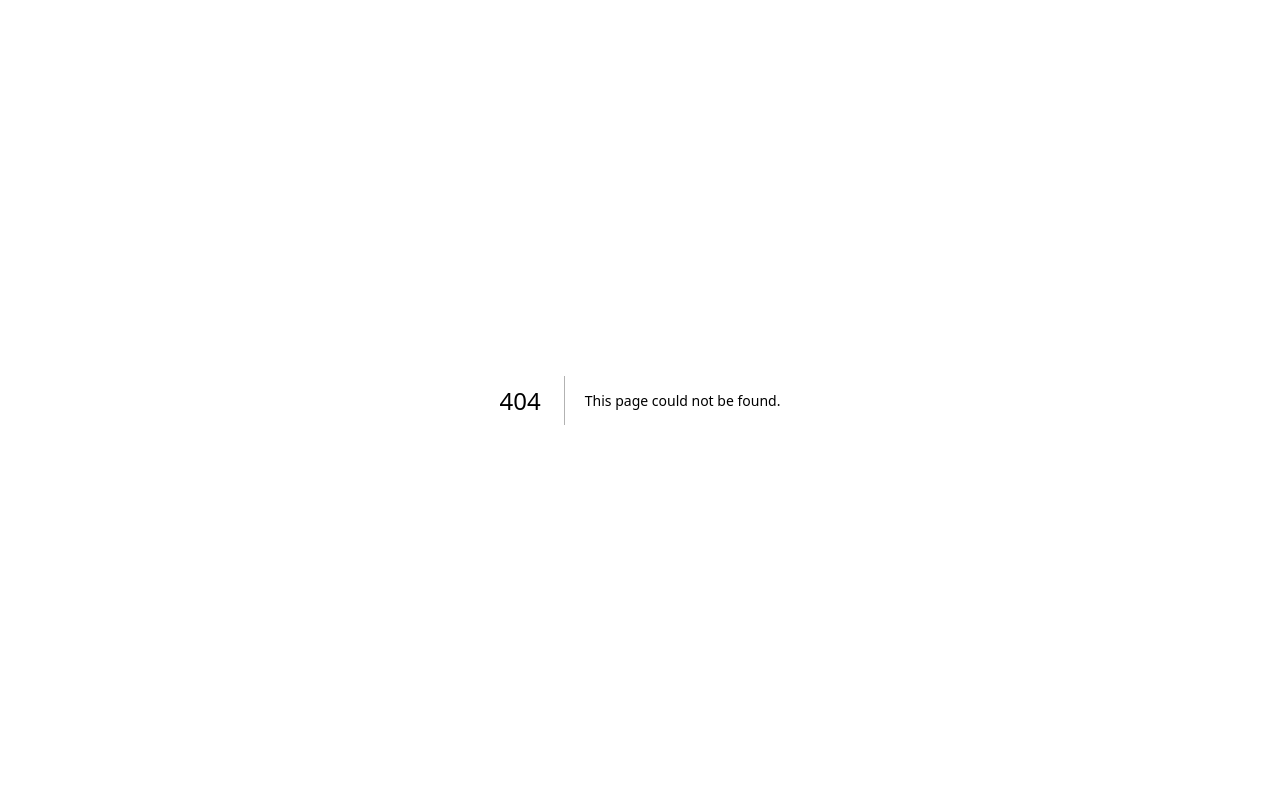
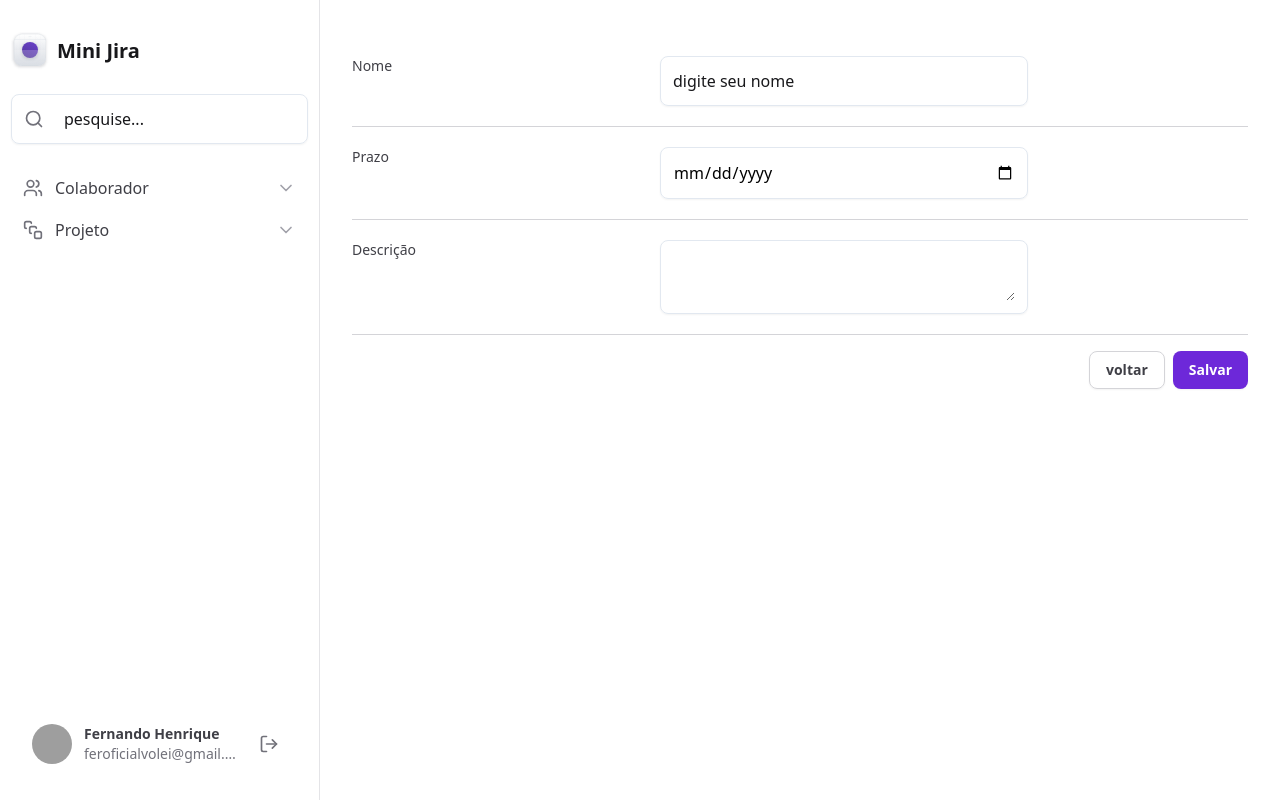
Before and after one commit to Fernando2-dev/gestao-colaborador-front, a Next.js app: page /projeto/created in a window 1280 px wide. Before the commit this address had no page. Built offline with nearby package versions, Linux system fonts and the light colour scheme; grey boxes are pictures that could not be loaded.

Commit message:
criando o cadastro do projeto, criando o schema do zod do projeto

```diff
--- /dev/null
+++ b/src/app/(dashboard)/projeto/created/page.tsx
@@ -0,0 +1,128 @@
+"use client"
+import { useRouter } from "next/navigation";
+import { useForm } from "react-hook-form"
+import { z } from "zod";
+import { zodResolver } from "@hookform/resolvers/zod"
+import { useContext } from "react";
+import { MensagemContext } from "@/context/ContextMensagemProvider";
+import { Loader} from "lucide-react";
+import { InputControl, InputRoot, InputRootInside} from "@/components/input";
+import Link from "next/link";
+import { ProjetoSchema } from "@/validacao/validacaoProjeto";
+import { projetoRequest } from "@/service/Projeto/projeto";
+
+
+const Created = () => {
+    type createNewProjetodata = z.infer<typeof ProjetoSchema>
+
+    const { register, reset, handleSubmit, formState } = useForm<createNewProjetodata>({
+        resolver: zodResolver(ProjetoSchema)
+    })
+
+    const router = useRouter();
+    const { Sucesso, Error } = useContext(MensagemContext)
+
+    const handleCreateProjeto = async (data: createNewProjetodata) => {
+        try {
+            await projetoRequest.create({
+                id: 0,
+                nome: data.nome,
+                prazo: data.prazo,
+                descricao: data.descricao
+            })
+            Sucesso("Projeto cadastrado com sucesso")
+            router.push("/projeto");
+            reset()
+        } catch (error) {
+            Error("Erro ao cadastrar o projeto")
+            console.log(error)
+        }
+    }
+    console.log(formState.errors)
+    return (
+
+        <div>
+            <form action="" id="setting" className="mt-6 flex flex-col w-full gap-5 divide-y divide-zinc-300" onSubmit={handleSubmit(handleCreateProjeto)}>
+                <div className="grid gap-3 grid-cols-form">
+                    <label className="text-sm font-medium text-zinc-700">Nome</label>
+                    <div className="grid gap-6 grid-cols-1">
+                        <InputRoot>
+                            <InputRootInside className="gap-5">
+                                <InputControl
+                                    type="text"
+                                    placeholder="digite seu nome"
+                                    {...register("nome")}
+                                    className="bg-white  rounded-md"
+                                />
+                            </InputRootInside>
+                        </InputRoot>
+                    </div>
+                </div>
+
+                {formState.errors.nome && <span className="text-red-500 ml-5 mt-1 text-xs">
+                    {formState.errors.nome.message}
+                </span>}
+
+                <div className="grid gap-3 grid-cols-form pt-5">
+                    <label className="text-sm font-medium text-zinc-700"> Prazo </label>
+                    <div className="grid gap-6 grid-cols-1">
+                        <InputRoot>
+                            <InputRootInside className="gap-5">
+                                <InputControl
+                                    type="date"
+                                    placeholder="digite o prazo do projeto"
+                                    {...register("prazo")}
+                                    className="bg-white  rounded-md"
+                                />
+                            </InputRootInside>
+                        </InputRoot>
+                    </div>
+                </div>
+
+                {formState.errors.prazo && <span className="text-red-500 ml-5 mt-1 text-xs">
+                    {formState.errors.prazo.message}
+                </span>}
+
+                <div className="grid gap-3 grid-cols-form pt-5">
+                    <label className="text-sm font-medium text-zinc-700"> Descrição </label>
+                    <div className="grid gap-6 grid-cols-1">
+                        <InputRoot>
+                            <InputRootInside className="gap-5">
+                                <textarea
+                                    className="w-full disabled:bg-gray-100 disabled:cursor-not-allowed focus:outline-none"
+                                    {...register("descricao")}
+                                />
+                            </InputRootInside>
+                        </InputRoot>
+                    </div>
+                </div>
+
+                {formState.errors.descricao &&
+                    <span className="text-red-500 ml-5 mt-1 text-xs">
+                        {formState.errors.descricao.message}
+                    </span>}
+
+                <div className="flex justify-end gap-2 pt-4">
+                    <Link href="/projeto">
+                        <button
+                            type="button"
+                            className="rounded-lg px-4 py-2 text-sm font-semibold shadow-sm border border-zinc-300 text-zinc-700 hover:bg-zinc-50">
+                            voltar
+                        </button>
+                    </Link>
+                    <button
+                        type="submit"
+                        className="rounded-lg px-4 py-2 text-sm font-semibold shadow-sm bg-violet-700 text-white"
+                        disabled={formState.isSubmitting}>
+                        {formState.isSubmitting ? (
+                            <Loader type="TailSpin" color="white" height={27} width={27} className="cursor-not-allowed animate-spin" />
+                        ) : (
+                            "Salvar"
+                        )}
+                    </button>
+                </div>
+            </form>
+        </div>
+    )
+}
+export default Created
--- a/src/app/(dashboard)/projeto/page.tsx
+++ b/src/app/(dashboard)/projeto/page.tsx
@@ -1,6 +1,7 @@
 import { ModaisProjeto } from "@/components/modaisProjeto";
 import { Dialog, DialogContent, DialogHeader, DialogTrigger } from "@/components/ui/dialog";
 import { projetoRequest } from "@/service/Projeto/projeto"
+import Link from "next/link";
 
 export default async function Projeto() {
   const projetos = await projetoRequest.read();
@@ -13,6 +14,11 @@ export default async function Projeto() {
           <div className="space-y-1">
             <h2 className="text-lg font-medium text-zinc-700">Dados dos projetos</h2>
             <span className="text-sm font-medium text-zinc-500">Acompanhe mais informações nas tabelas seguintes</span>
+          </div>
+          <div className="flex items-center gap-2">
+            <Link href="/projeto/created">
+              <button type="submit" className="rounded-lg px-4 py-2 text-sm font-semibold shadow-sm bg-violet-700 text-white" form="setting">Cadastrar</button>
+            </Link>
           </div>
         </div>
         <div className="shadow-md p-12 mt-4">
--- a/src/components/modalVisuaizacaoColaborador.tsx
+++ b/src/components/modalVisuaizacaoColaborador.tsx
@@ -124,7 +124,7 @@ export const ModalVisualizacaoColaborador = ({ colaborador }: IModal) => {
                         <div className="flex gap-3 flex-wrap">
                             {colaborador.ColaboradorProjeto?.map(area => (
                                 <div key={area.id_projeto.id}>
-                                    <div className="p-3 border border-emerald-300 rounded-lg w-full flex justify-center items-center hover:bg-violet-300 hover:text-white">
+                                    <div className="p-3 border border-emerald-300 rounded-lg w-full flex justify-center items-center hover:bg-violet-300 hover:text-white font-bold">
                                         {area.id_projeto.nome}
                                     </div>
                                 </div>
--- a/src/components/modalVisualizacaoProjeto.tsx
+++ b/src/components/modalVisualizacaoProjeto.tsx
@@ -100,7 +100,7 @@ export const ModalVisualizacaoProjeto = ({ projeto }: IModal) => {
                         <div className="flex gap-3 flex-wrap">
                             {projeto.ColaboradorProjeto?.map(colaborador => (
                                 <div key={colaborador.colaborador_id}>
-                                    <div className="p-3 border border-emerald-300 rounded-lg w-full flex justify-center items-center hover:bg-violet-300 hover:text-white">
+                                    <div className="p-3 border border-emerald-300 rounded-lg w-full flex justify-center items-center hover:bg-violet-300 hover:text-white font-bold">
                                         {colaborador.id_colaborador.nome}
                                     </div>
                                 </div>
--- a/src/interface/projeto.ts
+++ b/src/interface/projeto.ts
@@ -1,6 +1,6 @@
 
 export interface Projeto {
-    id: string,
+    id: number,
     nome: string,
     prazo: string,
     descricao: string,
--- a/src/validacao/validacaoColaborador.ts
+++ b/src/validacao/validacaoColaborador.ts
@@ -1,12 +1,26 @@
 import { z } from "zod";
 
+const isNonEmptyString = (value: string | undefined) => value !== undefined && value.trim() !== '';
+
 export const ColaboradorSchema = z.object({
-    nome: z.string(),
-    email: z.string(),
-    idade: z.string(),
-    senha: z.string(),
-    regime_contratacao: z.enum(['CLT', 'PJ']),
-    role: z.enum(['MEMBRO', 'GESTOR']),
+    nome: z.string().refine(isNonEmptyString, {
+        message: "O campo 'nome' é obrigatório."
+    }),
+    email: z.string().refine(isNonEmptyString, {
+        message: "O campo 'email' é obrigatório."
+    }),
+    idade: z.string().refine(isNonEmptyString, {
+        message: "O campo 'idade' é obrigatório."
+    }),
+    senha: z.string().refine(isNonEmptyString, {
+        message: "O campo 'senha' é obrigatório."
+    }),
+    regime_contratacao: z.enum(['CLT', 'PJ']).refine((value) => value !== undefined, {
+        message: "O campo 'regime_contratacao' é obrigatório."
+    }),
+    role: z.enum(['MEMBRO', 'GESTOR']).refine((value) => value !== undefined, {
+        message: "O campo 'role' é obrigatório."
+    }),
     areaColaborador: z.array(
         z.object({
             colaborador_id: z.number(),
--- a/src/validacao/validacaoProjeto.ts
+++ b/src/validacao/validacaoProjeto.ts
@@ -1,10 +1,17 @@
 import { z } from "zod";
 
+const isNonEmptyString = (value: string | undefined) => value !== undefined && value.trim() !== '';
+
 export const ProjetoSchema = z.object({
-    id: z.number(),
-    nome: z.string(),
-    prazo: z.string(),
-    descricao: z.string(),
+    nome: z.string().refine(isNonEmptyString, {
+        message: "O campo 'nome' é obrigatório e não pode estar vazio."
+    }),
+    prazo: z.string().refine(isNonEmptyString, {
+        message: "O campo 'prazo' é obrigatório e não pode estar vazio."
+    }),
+    descricao: z.string().refine(isNonEmptyString, {
+        message: "O campo 'descricao' é obrigatório e não pode estar vazio."
+    }),
     ColaboradorProjeto: z.array(z.object({
         colaborador_id: z.number(),
         projeto_id: z.number(),
```
Lines whose indentation alone changed are shown as unchanged.
